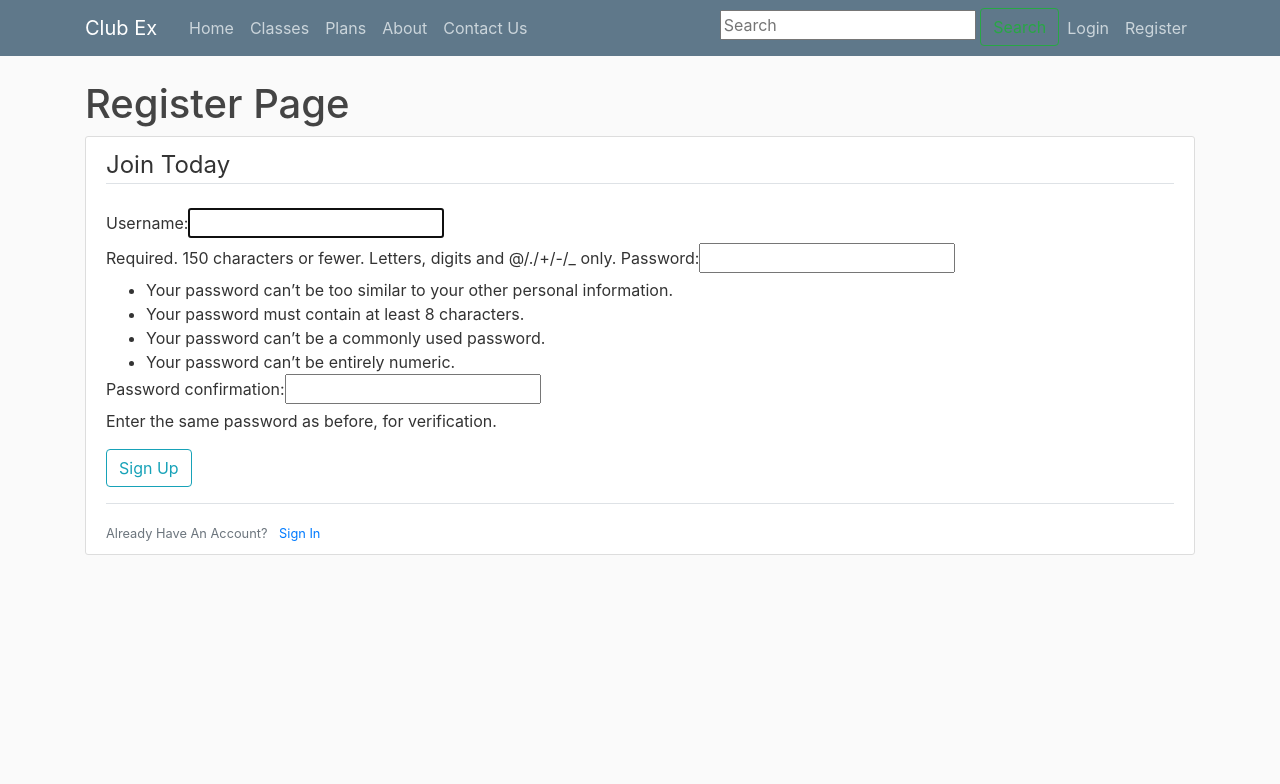
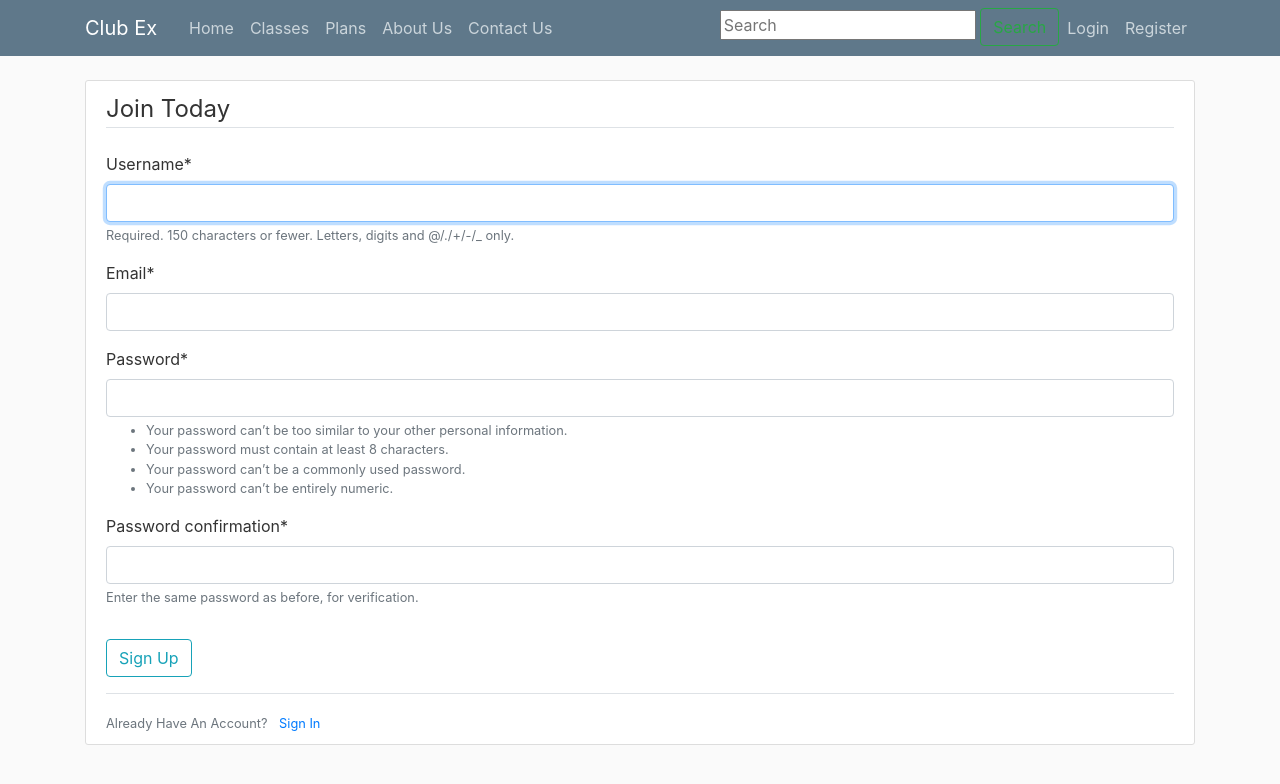
Before and after one commit to charliemarugithub/AgileProjectWebsite, a Django app: page /register/ in a window 1280 px wide. Shown: the top 784 px of the page. Run offline with Django 3.2, Linux system fonts and the light colour scheme; some libraries are stand-ins or nearby versions.

Commit message:
added registration form

```diff
--- a/ClubEx/models.py
+++ b/ClubEx/models.py
@@ -1,4 +1,5 @@
 from django.db import models
+
 
 class Video(models.Model):
     category = models.CharField(max_length=200)
--- a/ClubEx/templates/ClubEx/base.html
+++ b/ClubEx/templates/ClubEx/base.html
@@ -32,7 +32,7 @@
               <a class="nav-item nav-link" href="/">Home</a>
               <a class="nav-item nav-link" href="../classes/">Classes</a>
               <a class="nav-item nav-link" href="../plans/">Plans</a>
-              <a class="nav-item nav-link" href="../about/">About</a>
+              <a class="nav-item nav-link" href="../about/">About Us</a>
               <a class="nav-item nav-link" href="../contact/">Contact Us</a>
             </div>
             <!-- Navbar Right Side -->
@@ -53,12 +53,14 @@
         <div class="col-md-12">
           {% if messages %}
             {% for message in messages %}
-                <div class="alert alert-{{ message.tags}}">
+                <div class="alert alert-{{ message.tags }}">
                     {{ message }}
                 </div>
             {% endfor %}
           {% endif %}
-          {% block content %}{% endblock %}
+          {% block content %}
+
+          {% endblock %}
         </div>
       </div>
     </main>
--- a/NewAgileProjectRepo/settings.py
+++ b/NewAgileProjectRepo/settings.py
@@ -33,6 +33,7 @@ ALLOWED_HOSTS = []
 INSTALLED_APPS = [
     'ClubEx.apps.ClubexConfig',
     'users.apps.UsersConfig',
+    'crispy_forms',
     'django.contrib.admin',
     'django.contrib.auth',
     'django.contrib.contenttypes',
@@ -120,3 +121,5 @@ USE_TZ = True
 # https://docs.djangoproject.com/en/2.2/howto/static-files/
 
 STATIC_URL = '/static/'
+
+CRISPY_TEMPLATE_PACK = 'bootstrap4'
--- /dev/null
+++ b/users/forms.py
@@ -0,0 +1,13 @@
+from django import forms
+
+from django.contrib.auth.models import User
+
+from django.contrib.auth.forms import UserCreationForm
+
+
+class UserRegisterForm(UserCreationForm):
+    email = forms.EmailField()
+
+    class Meta:
+        model = User
+        fields = ['username', 'email', 'password1', 'password2']
--- a/users/templates/users/register.html
+++ b/users/templates/users/register.html
@@ -1,15 +1,14 @@
 {% extends "ClubEx/base.html" %}
+{% load crispy_forms_tags %}
 
 {% block content %}
-
-<h1>Register Page</h1>
 
     <div class="content-section">
         <form method="POST">
             {% csrf_token %}
             <fieldset class="form-group">
                 <legend class="border-bottom mb-4">Join Today</legend>
-            {{ form }}
+            {{ form|crispy }}
             </fieldset>
             <div class="form-group">
                 <button class="btn btn-outline-info" type="submit">Sign Up</button>
--- a/users/views.py
+++ b/users/views.py
@@ -1,8 +1,18 @@
-from django.shortcuts import render
+from django.shortcuts import render, redirect
 
-from django.contrib.auth.forms import UserCreationForm
+from django.contrib import messages
+
+from .forms import UserRegisterForm
 
 
 def register(request):
-    form = UserCreationForm()
+    if request.method == 'POST':
+        form = UserRegisterForm(request.POST)
+        if form.is_valid():
+            form.save()
+            username = form.cleaned_data.get('username')
+            messages.success(request, f'Account created for {username}!')
+            return redirect('index')
+    else:
+        form = UserRegisterForm()
     return render(request, 'users/register.html', {'form': form})
```
Also changed, not shown: db.sqlite3.
